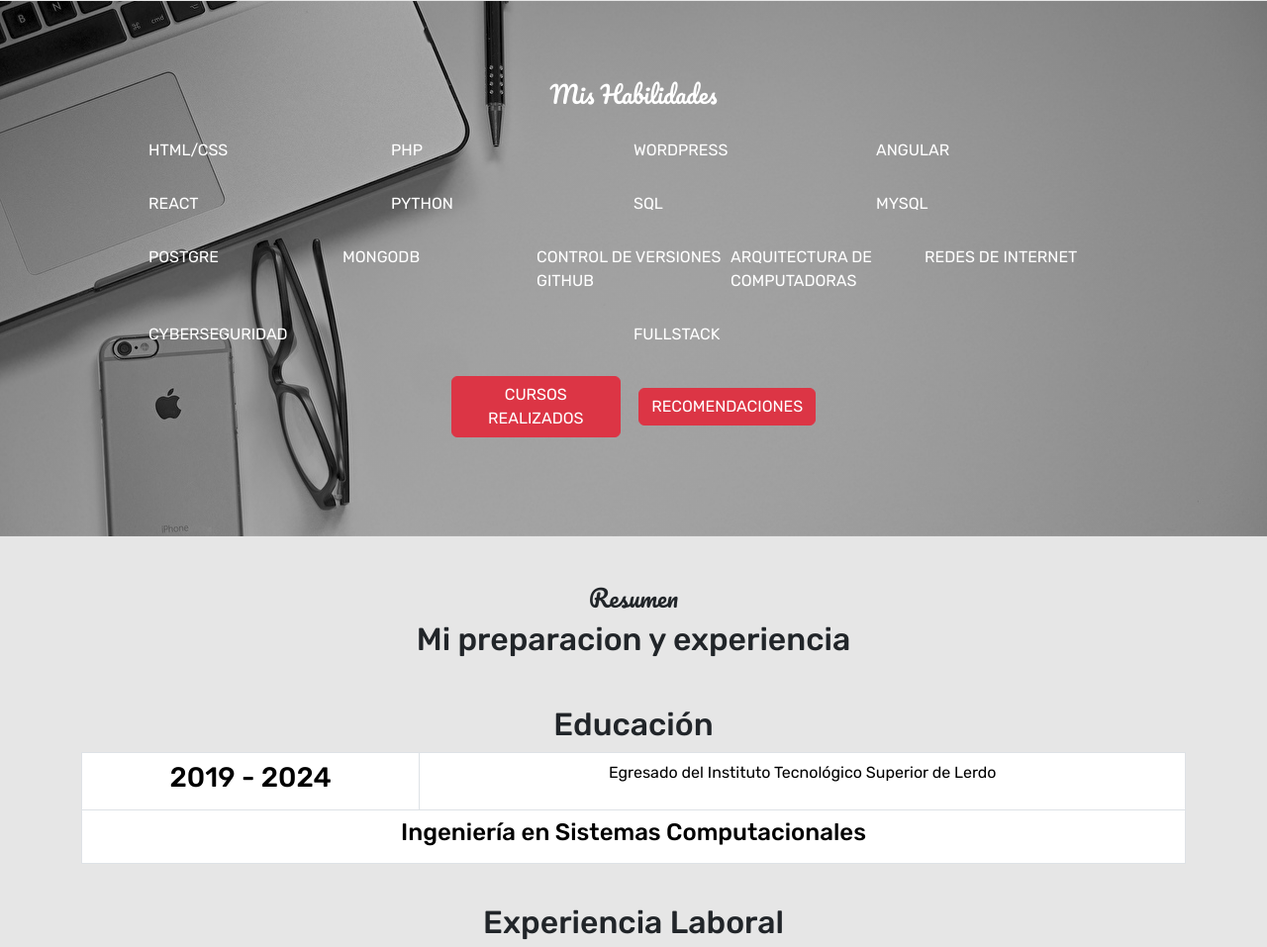
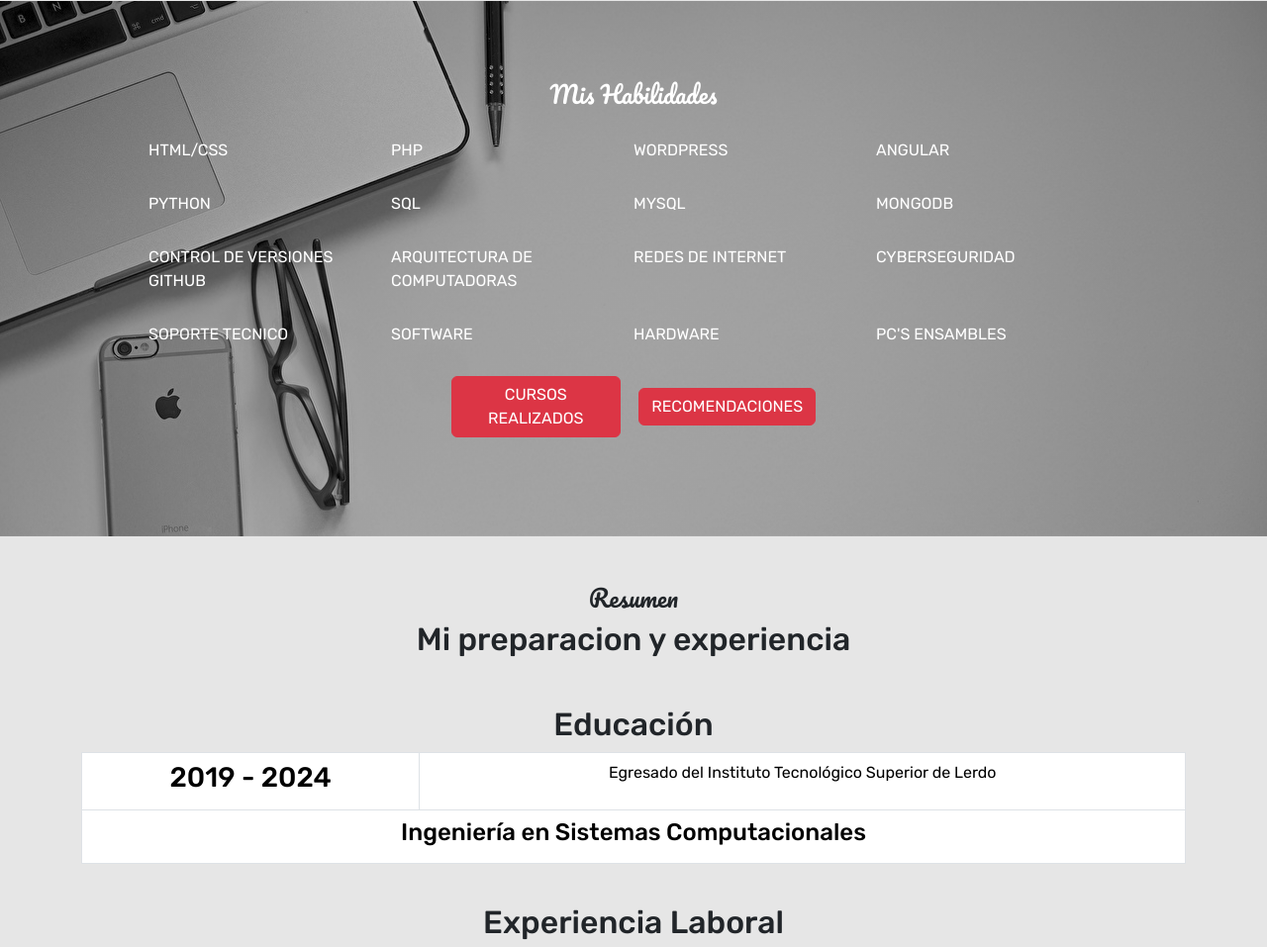
Before and after one commit to MarcoHuitron/CVMarcoHuitron, a plain HTML site: page index.html in a window 1280 px wide. Shown: the part 990-1947 px from the top of the page at 99% size. Drawn offline with nearby package versions, Linux system fonts and the light colour scheme.

Commit message:
Update index.html

```diff
--- a/index.html
+++ b/index.html
@@ -106,9 +106,6 @@
 
          <div class="fila">
             <div class="col">
-               <span>REACT</span>
-            </div>
-            <div class="col">
                <span>PYTHON</span>
             </div>
             <div class="col">
@@ -117,15 +114,12 @@
             <div class="col">
                <span>MYSQL</span>
             </div>
+            <div class="col">
+               <span>MONGODB</span>
+            </div>
          </div>
 
          <div class="fila">
-            <div class="col">
-               <span>POSTGRE</span>
-            </div>
-            <div class="col">
-               <span>MONGODB</span>
-            </div>
             <div class="col">
                <span>CONTROL DE VERSIONES GITHUB</span>
             </div>
@@ -135,13 +129,23 @@
             <div class="col">
                <span>REDES DE INTERNET</span>
             </div>
-         </div>
-         <div class="fila">
             <div class="col">
                <span>CYBERSEGURIDAD</span>
             </div>
+         </div>
+
+         <div class="fila">
             <div class="col">
-               <span>FULLSTACK</span>
+               SOPORTE TECNICO
+            </div>
+            <div class="col">
+               SOFTWARE
+            </div>
+            <div class="col">
+               HARDWARE
+            </div>
+            <div class="col">
+               PC'S ENSAMBLES
             </div>
          </div>
 
```
